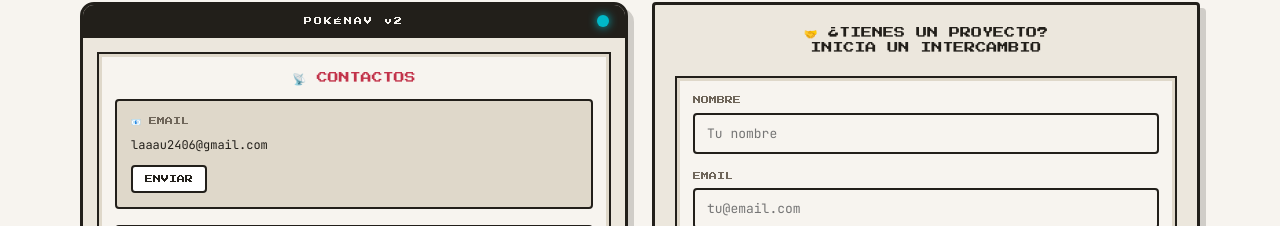
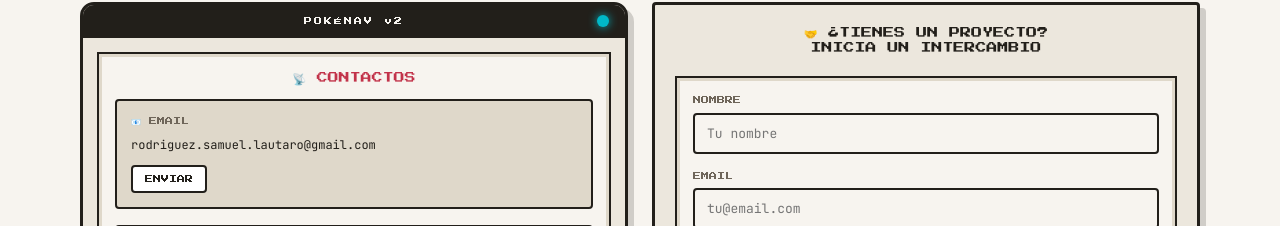
Before and after one commit to Rahyned/Portafolio-web, a React (Vite) app in the folder client/: page / in a window 1280 px wide. Shown: the part 3925-4151 px from the top of the page. Built offline with nearby package versions, Linux system fonts and the light colour scheme; no server answers.

Commit message:
feat(contacto): cambiar email a rodriguez.samuel.lautaro@gmail.com

```diff
--- a/client/src/data/fallback.js
+++ b/client/src/data/fallback.js
@@ -214,7 +214,7 @@ export const FALLBACK_DATA = {
   ],
 
   CONTACT_INFO: {
-    email: "laaau2406@gmail.com",
+    email: "rodriguez.samuel.lautaro@gmail.com",
     linkedin: "[linkedin.com/in/lautaro]",
     github: "https://github.com/Rahyned",
     phone: "+54 341 6297638",
```
Also changed, not shown: 2 other files (tests, documents, lock files or other folders).
